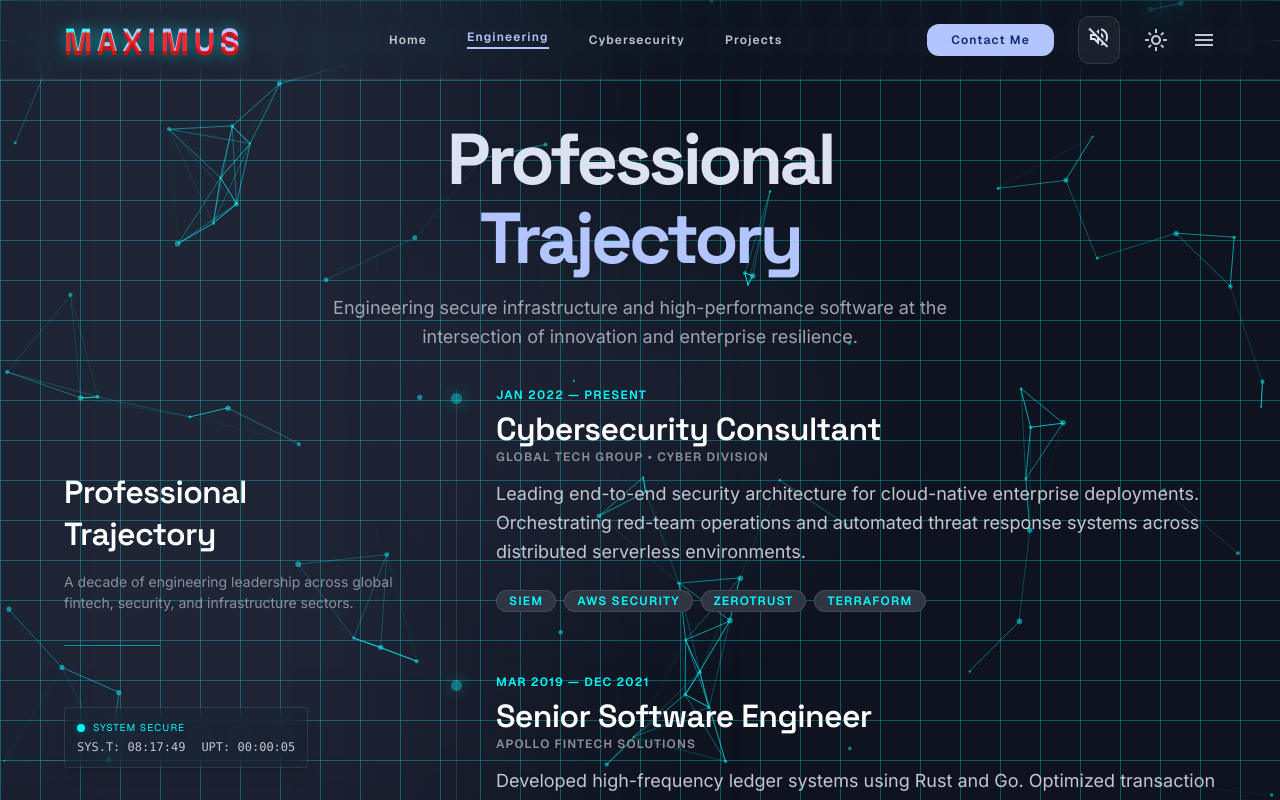
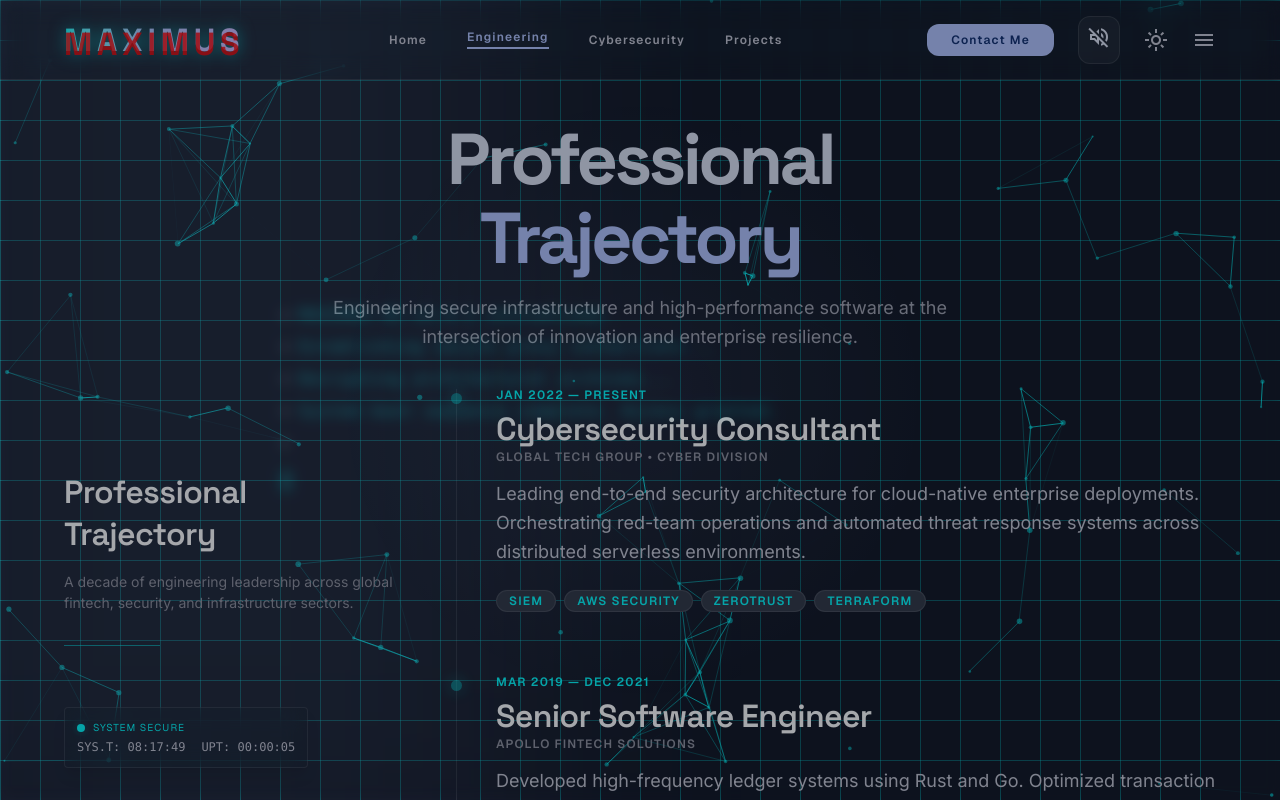
Before and after one commit to Samexhighshow/MY_PORTFOLIO, a React (Vite) app in the folder client/: page /experience in a window 1280 px wide. Shown: the top 800 px of the page. Built offline with nearby package versions, Linux system fonts and the light colour scheme.

Commit message:
feat: Implement boot sequence animation and refactor Contact component

```diff
--- a/client/src/App.jsx
+++ b/client/src/App.jsx
@@ -1,4 +1,4 @@
-import React, { useEffect } from 'react';
+import React, { useEffect, useState } from 'react';
 import { Routes, Route, useLocation } from 'react-router-dom';
 import { AnimatePresence } from 'framer-motion';
 import Lenis from 'lenis';
@@ -8,6 +8,7 @@ import Spotlight from './components/animations/Spotlight';
 import CyberOverlay from './components/animations/CyberOverlay';
 import CyberCursor from './components/animations/CyberCursor';
 import PageTransition from './components/animations/PageTransition';
+import BootSequence from './components/animations/BootSequence';
 import SystemStatus from './components/layout/SystemStatus';
 import Terminal from './components/layout/Terminal';
 import useKonamiCode from './hooks/useKonamiCode';
@@ -21,6 +22,15 @@ import NotFound from './pages/NotFound';
 function App() {
     const location = useLocation();
     useKonamiCode(); // Activates global red-team mode via document.body
+
+    const [isBooting, setIsBooting] = useState(() => {
+        return !sessionStorage.getItem('hasBooted');
+    });
+
+    const handleBootComplete = () => {
+        sessionStorage.setItem('hasBooted', 'true');
+        setIsBooting(false);
+    };
 
     // Scroll to top on route change
     useEffect(() => {
@@ -52,6 +62,10 @@ function App() {
 
     return (
         <div className="App flex flex-col min-h-screen relative bg-transparent cursor-none">
+            <AnimatePresence>
+                {isBooting && <BootSequence onComplete={handleBootComplete} />}
+            </AnimatePresence>
+
             <CyberCursor />
             <Terminal />
             <SystemStatus />
--- /dev/null
+++ b/client/src/components/animations/BootSequence.jsx
@@ -0,0 +1,58 @@
+import React, { useState, useEffect } from 'react';
+import { motion } from 'framer-motion';
+
+export default function BootSequence({ onComplete }) {
+    const [terminalLines, setTerminalLines] = useState([]);
+
+    useEffect(() => {
+        const lines = [
+            "MAXIMUS OS v2.4.1 initialized.",
+            "Loading core kernel modules...",
+            "Establishing secure proxy connections...",
+            "Decrypting architectural archives...",
+            "System boot sequence complete. Access granted."
+        ];
+
+        let currentLine = 0;
+        const interval = setInterval(() => {
+            setTerminalLines(prev => [...prev, lines[currentLine]]);
+            currentLine++;
+
+            if (currentLine >= lines.length) {
+                clearInterval(interval);
+                // Hold the final screen for 2.5 seconds before fading out
+                setTimeout(() => onComplete(), 2500);
+            }
+        }, 600); // 600ms between each line printing
+
+        return () => clearInterval(interval);
+    }, [onComplete]);
+
+    return (
+        <motion.div
+            initial={{ opacity: 1 }}
+            exit={{ opacity: 0, filter: 'blur(10px)' }}
+            transition={{ duration: 0.8, ease: "easeInOut" }}
+            className="fixed inset-0 z-[99999] bg-[#0e131f] flex flex-col justify-center items-center font-mono pointer-events-auto"
+        >
+            <div className="w-full max-w-3xl px-6">
+                {terminalLines.map((line, i) => (
+                    <motion.div
+                        key={i}
+                        initial={{ opacity: 0, x: -10 }}
+                        animate={{ opacity: 1, x: 0 }}
+                        className="text-secondary-fixed text-sm md:text-base tracking-wider mb-2"
+                    >
+                        <span className="text-primary-fixed mr-2">{'>'}</span>
+                        {line}
+                    </motion.div>
+                ))}
+                <motion.div
+                    animate={{ opacity: [1, 0] }}
+                    transition={{ repeat: Infinity, duration: 0.8 }}
+                    className="w-3 h-5 bg-secondary-fixed mt-2 inline-block"
+                ></motion.div>
+            </div>
+        </motion.div>
+    );
+}
--- a/client/src/pages/Contact.jsx
+++ b/client/src/pages/Contact.jsx
@@ -7,31 +7,6 @@ export default function Contact() {
     const [formData, setFormData] = useState({ name: '', email: '', type: 'Security Audit', message: '' });
     const [status, setStatus] = useState('idle');
     const [copied, setCopied] = useState(false);
-    const [isAcquiringTarget, setIsAcquiringTarget] = useState(true);
-    const [terminalLines, setTerminalLines] = useState([]);
-
-    useEffect(() => {
-        const lines = [
-            "Initializing secure protocol...",
-            "Routing connection through proxy [192.168.1.100]...",
-            "Bypassing standard firewalls...",
-            "Decrypting communication channel...",
-            "Target locked. Connection secure."
-        ];
-
-        let currentLine = 0;
-        const interval = setInterval(() => {
-            setTerminalLines(prev => [...prev, lines[currentLine]]);
-            currentLine++;
-
-            if (currentLine >= lines.length) {
-                clearInterval(interval);
-                setTimeout(() => setIsAcquiringTarget(false), 800);
-            }
-        }, 500);
-
-        return () => clearInterval(interval);
-    }, []);
 
     const handleChange = (e) => setFormData({ ...formData, [e.target.name]: e.target.value });
 
@@ -54,31 +29,6 @@ export default function Contact() {
         setCopied(true);
         setTimeout(() => setCopied(false), 2000);
     };
-
-    if (isAcquiringTarget) {
-        return (
-            <main className="pt-32 pb-stack-xl max-w-container-max mx-auto px-margin-mobile md:px-stack-lg min-h-[70vh] flex flex-col justify-center font-mono">
-                <div className="space-y-4 max-w-3xl">
-                    {terminalLines.map((line, i) => (
-                        <motion.div
-                            key={i}
-                            initial={{ opacity: 0, x: -10 }}
-                            animate={{ opacity: 1, x: 0 }}
-                            className="text-secondary-fixed text-sm md:text-base tracking-wider"
-                        >
-                            <span className="text-primary-fixed mr-2">{'>'}</span>
-                            {line}
-                        </motion.div>
-                    ))}
-                    <motion.div
-                        animate={{ opacity: [1, 0] }}
-                        transition={{ repeat: Infinity, duration: 0.8 }}
-                        className="w-3 h-5 bg-secondary-fixed mt-4 inline-block"
-                    ></motion.div>
-                </div>
-            </main>
-        );
-    }
 
     return (
         <main className="pt-32 pb-stack-xl max-w-container-max mx-auto px-margin-mobile md:px-stack-lg">
```
